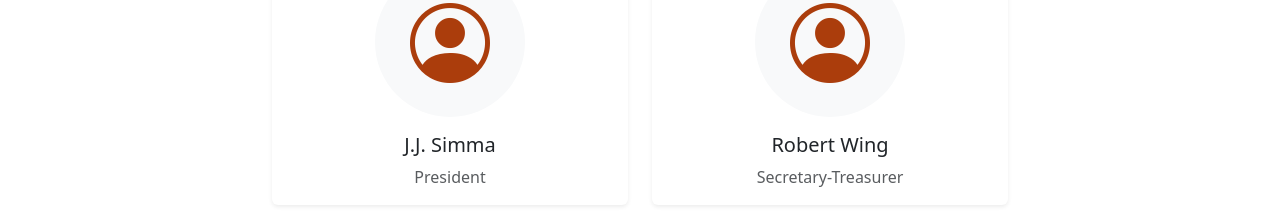
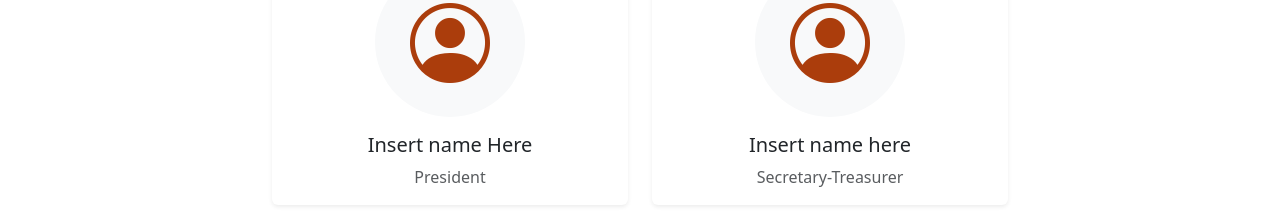
Before and after one commit to Samicheaterb/iaff, an Astro site: page /about in a window 1280 px wide. Shown: the part 2120-2343 px from the top of the page. Built offline with nearby package versions, Linux system fonts and the light colour scheme; Astro itself is replaced by a stand-in of ours.

```diff
--- a/src/pages/about.astro
+++ b/src/pages/about.astro
@@ -118,7 +118,7 @@ import { Image } from 'astro:assets';
                             <div class="rounded-circle overflow-hidden mx-auto mb-3 leadership-image">
                                 <i class="bi bi-person-circle display-1 text-primary"></i>
                             </div>
-                            <h3 class="h5 mb-2">J.J. Simma</h3>
+                            <h3 class="h5 mb-2">Insert name Here</h3>
                             <p class="text-muted mb-0">President</p>
                         </div>
                     </div>
@@ -129,7 +129,7 @@ import { Image } from 'astro:assets';
                             <div class="rounded-circle overflow-hidden mx-auto mb-3 leadership-image">
                                 <i class="bi bi-person-circle display-1 text-primary"></i>
                             </div>
-                            <h3 class="h5 mb-2">Robert Wing</h3>
+                            <h3 class="h5 mb-2">Insert name here</h3>
                             <p class="text-muted mb-0">Secretary-Treasurer</p>
                         </div>
                     </div>
```
